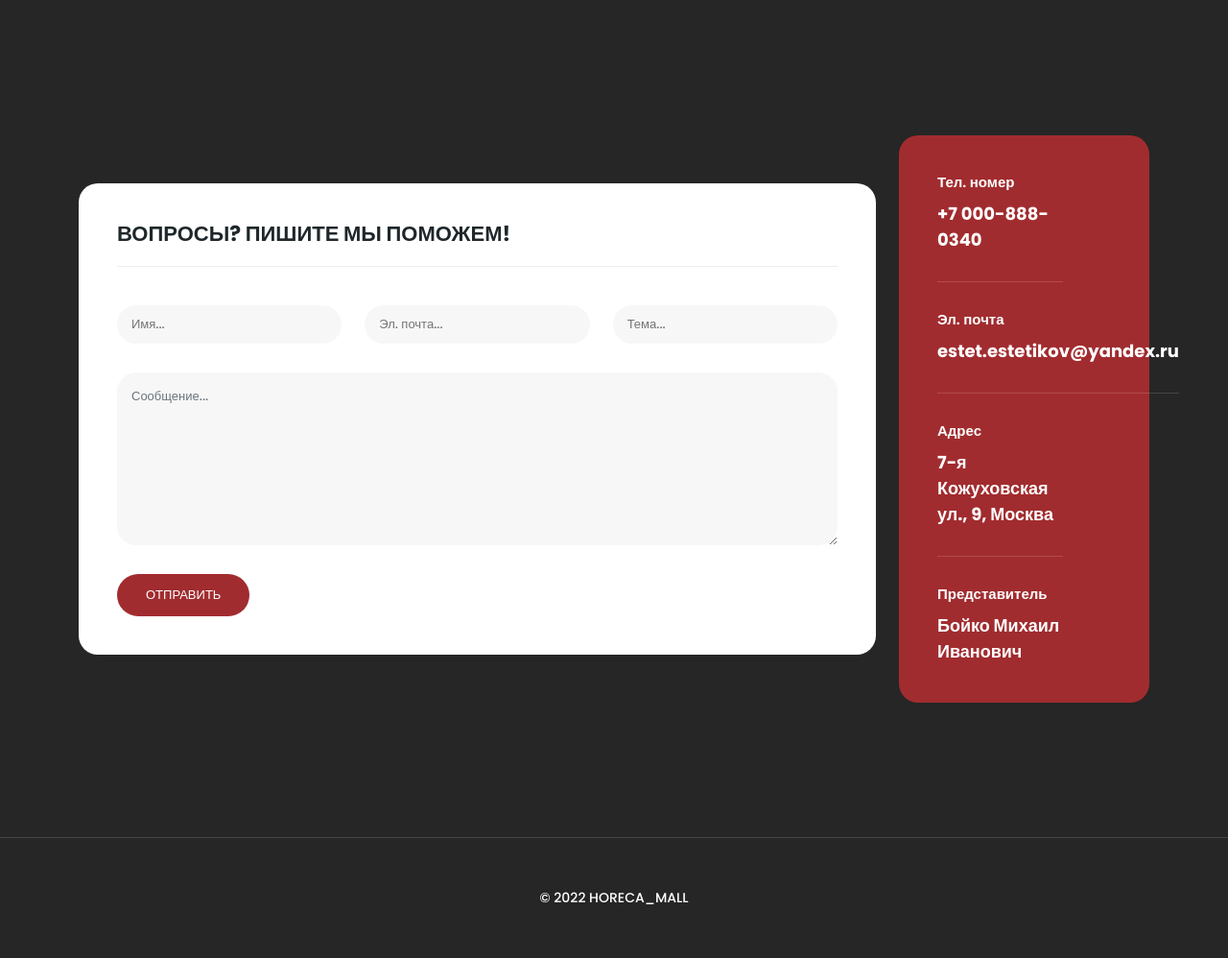
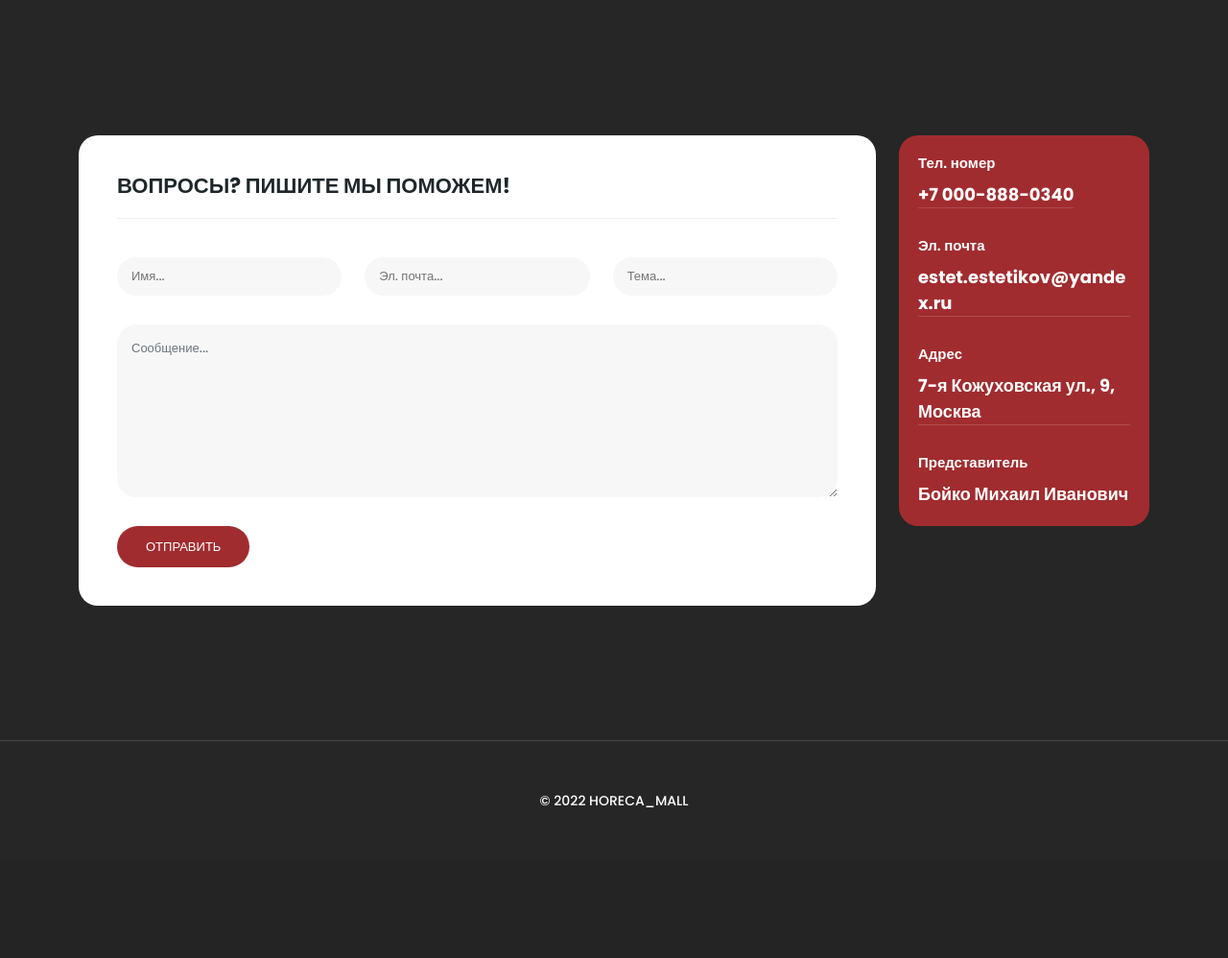
Before and after one commit to EuGeN-PYTHON/ProductPlatform, a Django app: page / in a window 1280 px wide. Shown: the part 3014-4012 px from the top of the page at 96% size. After the commit the page ends 3855 px from the top, so only its background shows below. Run offline with Django 4.2, Linux system fonts and the light colour scheme; data comes from the database, SQL or seed files in the repository; parts of the project's set-up code (start-up, migrations or seed data) failed here and were passed over; some libraries are stand-ins or nearby versions.

Commit message:
Fixed finish

```diff
--- a/static/assets/css/templatemo-edu-meeting.css
+++ b/static/assets/css/templatemo-edu-meeting.css
@@ -2195,10 +2195,9 @@ section.contact-us .right-info {
 
 section.contact-us .right-info ul li {
 	display: inline-block;
+	max-width: 100%;
 	border-bottom: 1px solid rgba(250, 250, 250, 0.15);
 	margin-bottom: 30px;
-	padding-bottom: 30px;
-	margin-right: 50px;
 }
 
 section.contact-us .right-info ul li:last-child {
@@ -2219,6 +2218,7 @@ section.contact-us .right-info ul li span {
 	font-size: 18px;
 	color: #fff;
 	font-weight: 700;
+	line-break: anywhere;
 }
 
 .footer {
@@ -2637,7 +2637,7 @@ section.auth_login #contact button:hover {
 section.contact-us .right-info {
 	background-color: #a12c2f;
 	border-radius: 20px;
-	padding: 40px;
+	padding: 20px;
 }
 
 section.auth_login .right-info ul li {
```
